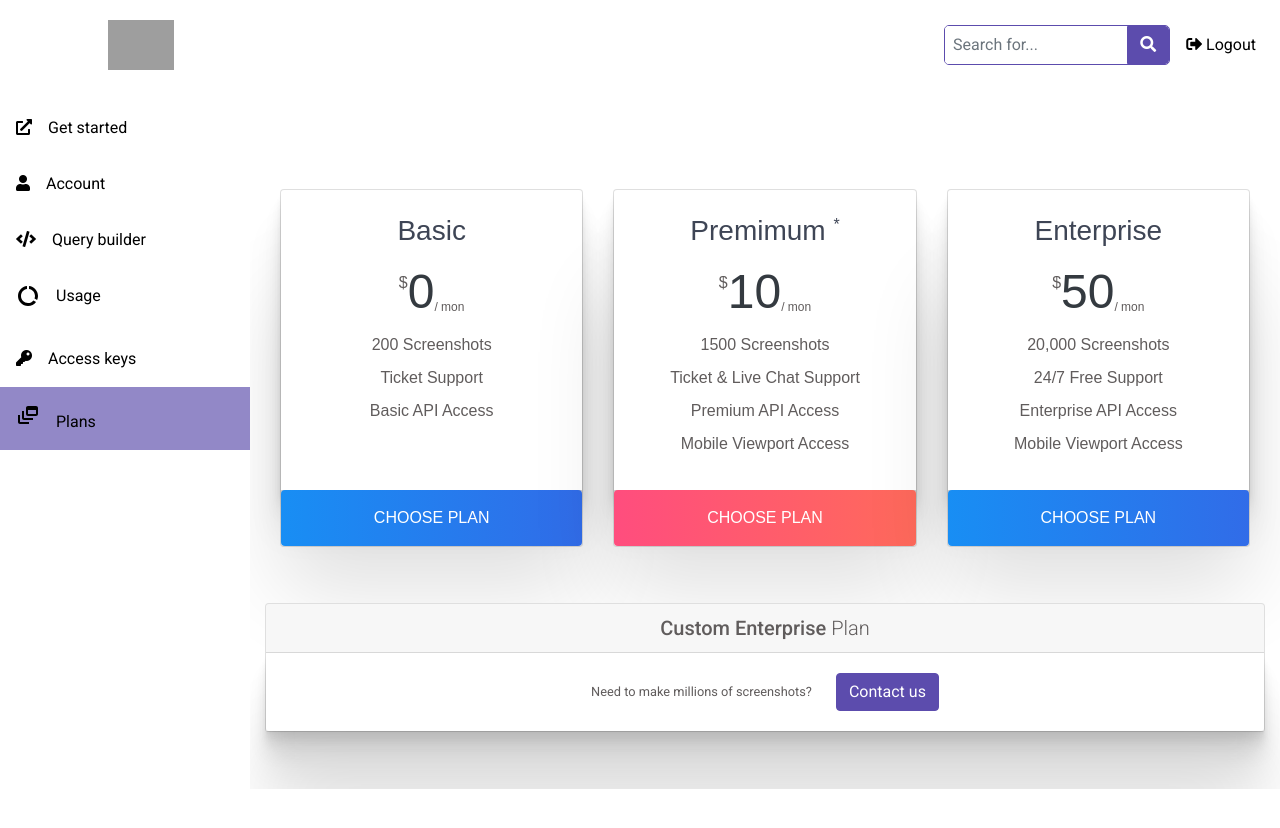
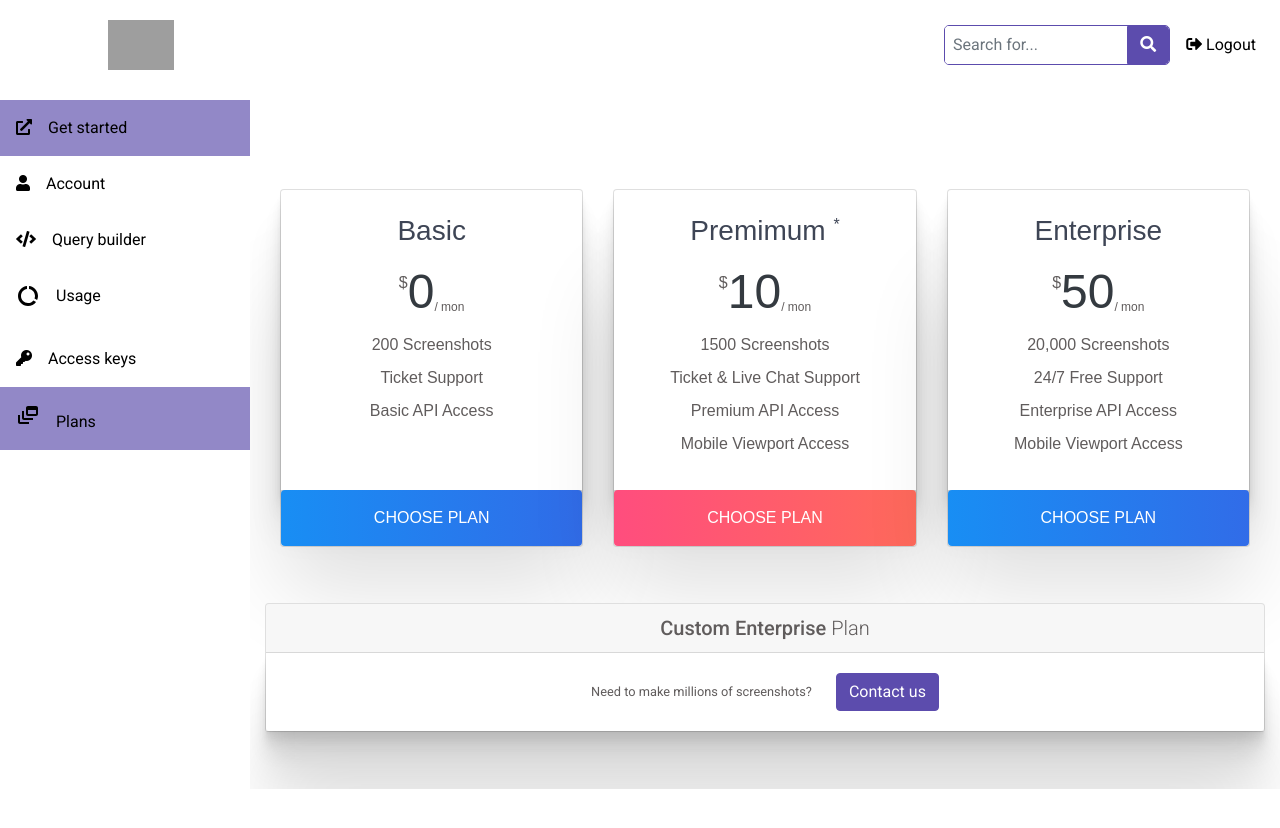
Before and after one commit to abhi2828/page_to_image_with_scroll, a React (Create React App) app: page /Plans in a window 1280 px wide. In both pictures the pointer is over the item "Get started". Shown: the top 828 px of the page. Built offline with nearby package versions, Linux system fonts and the light colour scheme; grey boxes are pictures that could not be loaded.

Commit message:
design for approvial 2

```diff
--- a/src/dashboard.css
+++ b/src/dashboard.css
@@ -53,6 +53,9 @@ kbd {
   }
   .dash_board_active {
     background: #9288c7;
+}
+.dash_board:hover {
+  background: #9288c7;
 }
   .dashboard_graph{
     width: 100% !important;margin-left: -30px !important;
```
